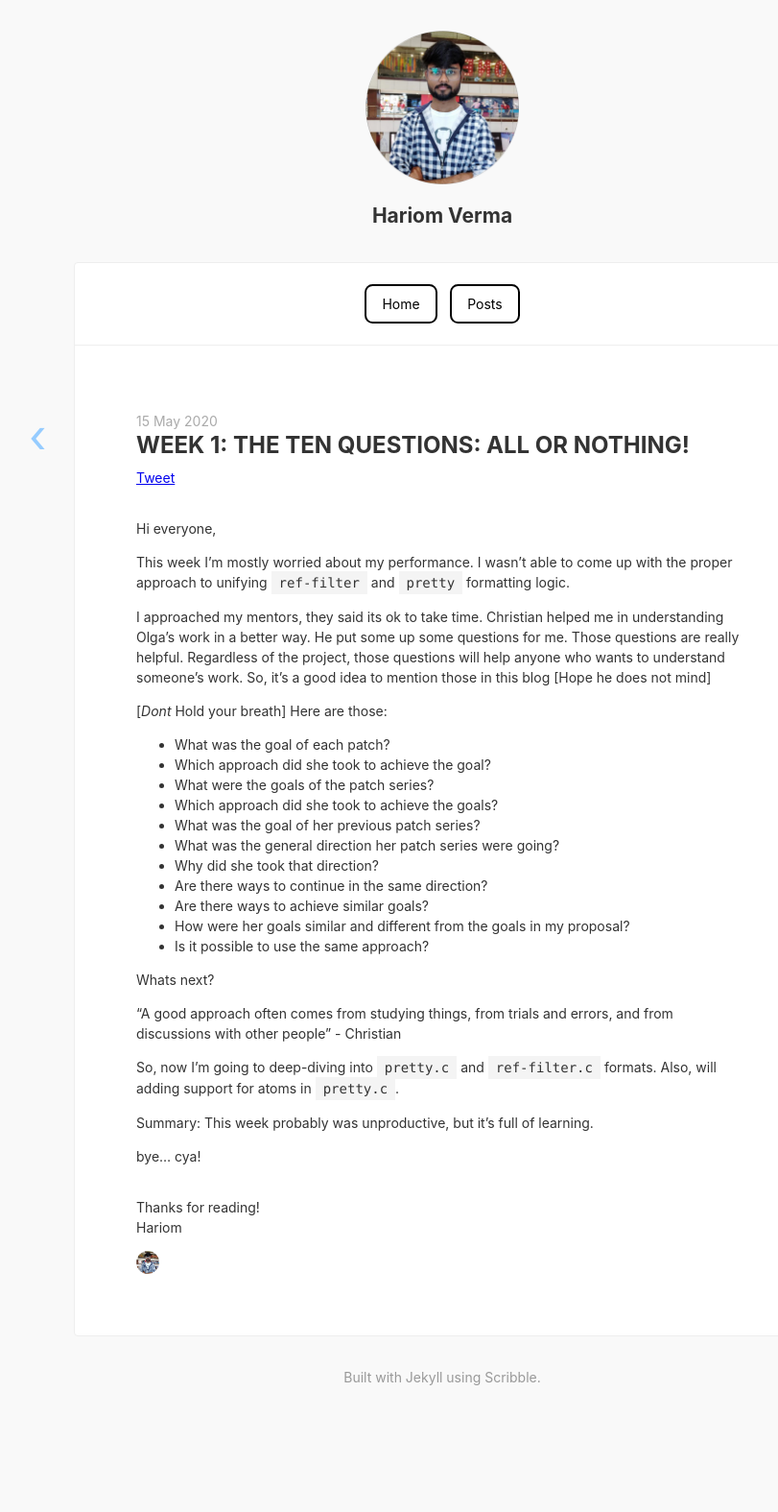
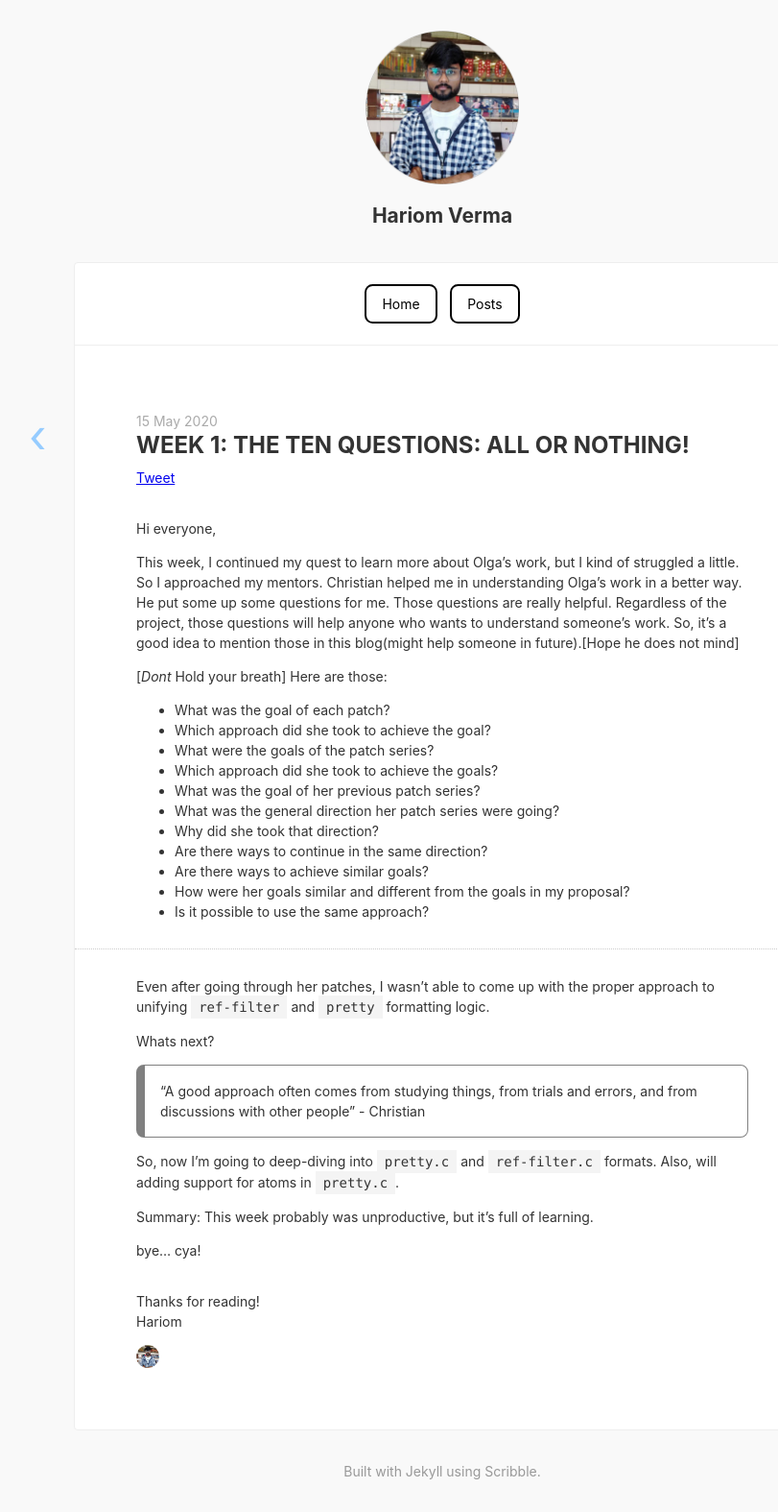
Before and after one commit to harry-hov/blogs, a Jekyll site: the page built from _posts/2020-05-15-week1-the-ten-questions.md, in a window 1280 px wide. Shown: the whole page at 96% size, without its empty margins (179-990 px from the left). Built offline with Jekyll 4.4.1, drawn with Linux system fonts in a browser that asks for light colours; comment, search, counter and statistics services are not loaded; before the commit the page ends 1477 px from its top, so only the background shows below that.

Commit message:
Update 2020-05-15-week1-the-ten-questions.md

```diff
--- a/_posts/2020-05-15-week1-the-ten-questions.md
+++ b/_posts/2020-05-15-week1-the-ten-questions.md
@@ -5,11 +5,9 @@ categories: gsoc
 
 Hi everyone,
 
-This week I'm mostly worried about my performance. I wasn't able to come up with the proper approach to unifying  `ref-filter` and `pretty` formatting logic.
-
-I approached my mentors, they said its ok to take time. Christian helped me in understanding Olga's work in a better way. He put some up some questions for me. Those questions are really helpful.
+This week, I continued my quest to learn more about Olga's work, but I kind of struggled a little. So I approached my mentors. Christian helped me in understanding Olga's work in a better way. He put some up some questions for me. Those questions are really helpful.
 Regardless of the project, those questions will help anyone who wants to understand someone's work.
-So, it's a good idea to mention those in this blog [Hope he does not mind]
+So, it's a good idea to mention those in this blog(might help someone in future).[Hope he does not mind]
 
 [*Dont* Hold your breath] Here are those:
 
@@ -25,12 +23,15 @@ So, it's a good idea to mention those in this blog [Hope he does not mind]
 - How were her goals similar and different from the goals in my proposal?
 - Is it possible to use the same approach?
 
+---
 
+Even after going through her patches, I wasn't able to come up with the proper approach to unifying  `ref-filter` and `pretty` formatting logic.
 
 Whats next?
 
 "A good approach often comes from studying things, from trials and
 errors, and from discussions with other people" -  Christian
+{:.info-box}
 
 So, now I'm going to deep-diving into `pretty.c` and `ref-filter.c` formats.
 Also, will adding support for atoms in `pretty.c`.
```
